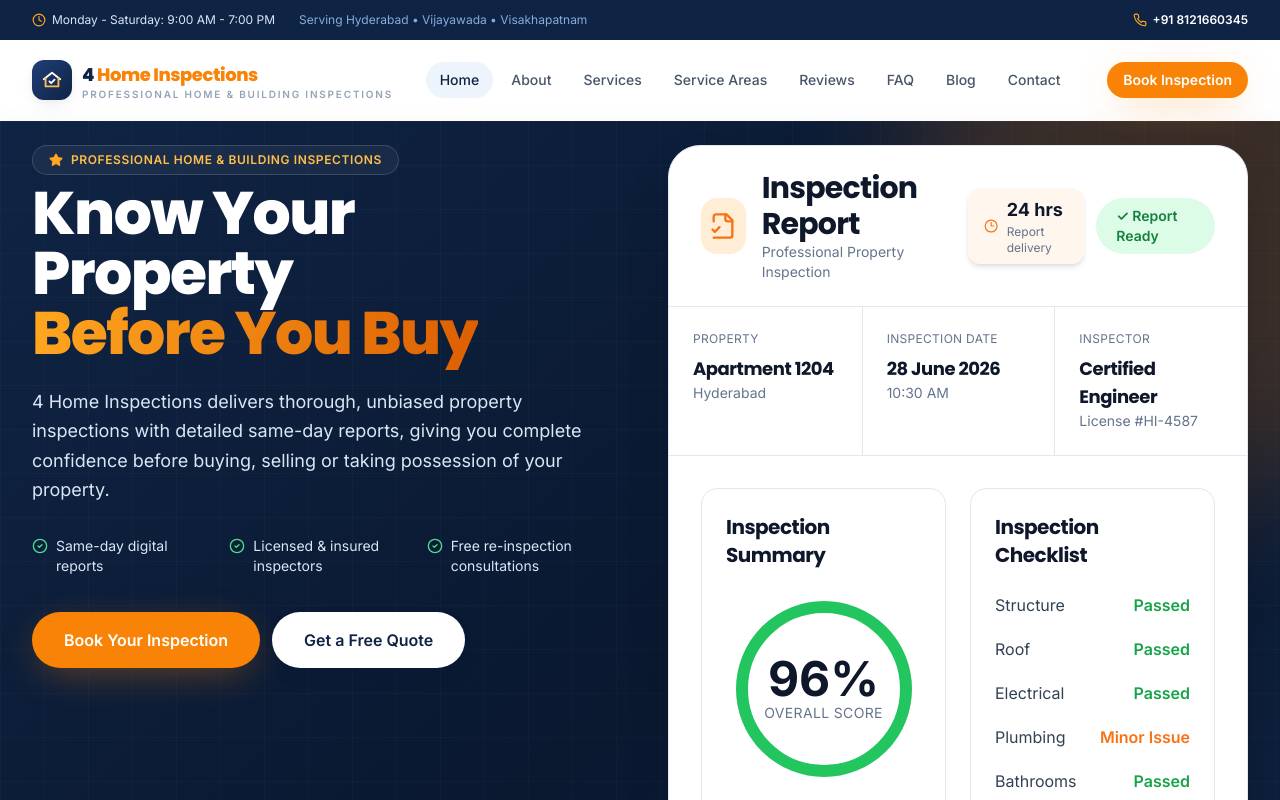
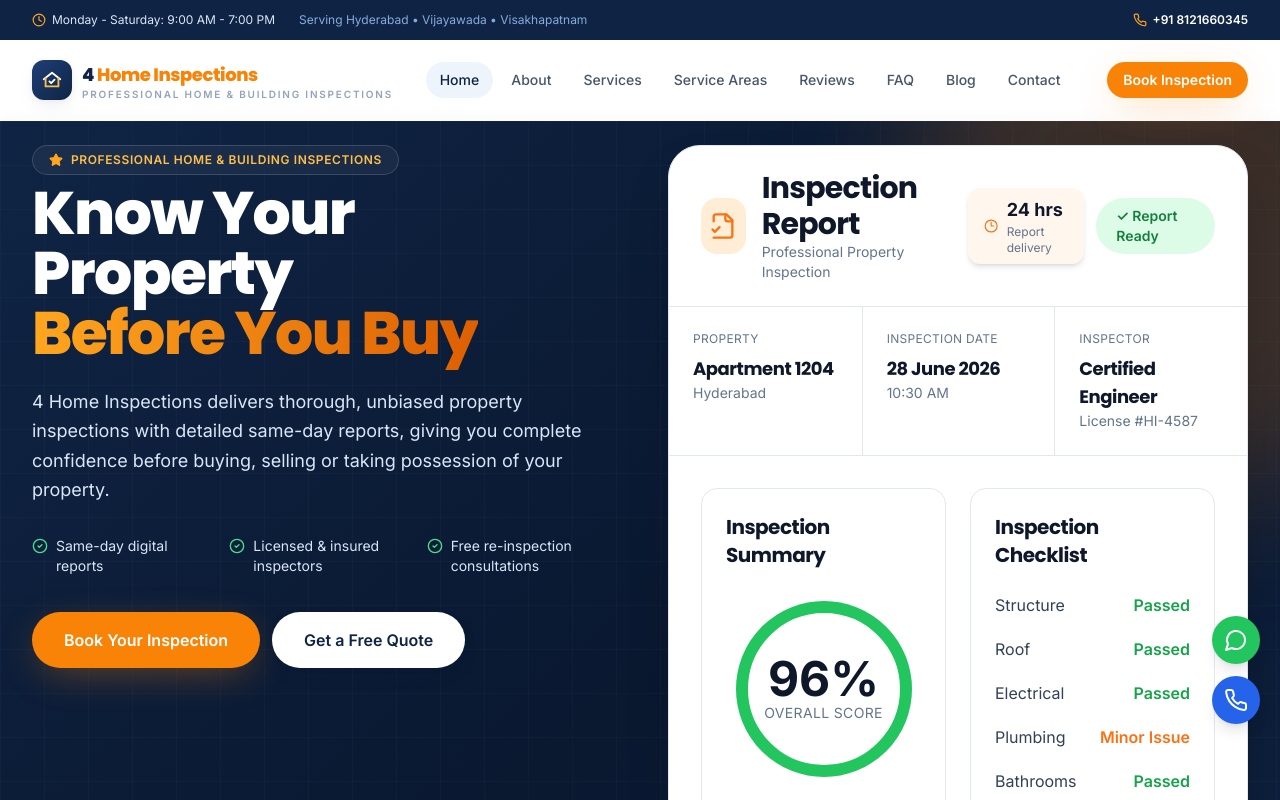
Before and after one commit to saichowdary96/4homeinspections, a Next.js app: page / in a window 1280 px wide. Shown: the top 800 px of the page. Built offline with nearby package versions, Linux system fonts and the light colour scheme.

Commit message:
Update FloatingCta.tsx

```diff
--- a/src/components/layout/FloatingCta.tsx
+++ b/src/components/layout/FloatingCta.tsx
@@ -2,7 +2,7 @@
 
 import { useEffect, useState } from "react";
 import Link from "next/link";
-import { CalendarCheck, ArrowUp } from "lucide-react";
+import { ArrowUp, Phone, MessageCircle } from "lucide-react";
 import { cn } from "@/lib/utils";
 
 /**
@@ -20,6 +20,28 @@ export function FloatingCta() {
 
 return (
   <div className="pointer-events-none fixed bottom-5 right-5 z-40 flex flex-col items-end gap-3">
+
+    {/* WhatsApp Button */}
+    <a
+      href="https://wa.me/918121660345?text=Hi%2C%20I'm%20interested%20in%20a%20Home%20Inspection."
+      target="_blank"
+      rel="noopener noreferrer"
+      aria-label="WhatsApp"
+      className="pointer-events-auto grid h-12 w-12 place-items-center rounded-full bg-green-500 text-white shadow-lg transition hover:scale-110 hover:bg-green-600"
+    >
+      <MessageCircle className="h-6 w-6" />
+    </a>
+
+    {/* Call Button */}
+    <a
+      href="tel:+918121660345"
+      aria-label="Call Now"
+      className="pointer-events-auto grid h-12 w-12 place-items-center rounded-full bg-blue-600 text-white shadow-lg transition hover:scale-110 hover:bg-blue-700"
+    >
+      <Phone className="h-6 w-6" />
+    </a>
+
+    {/* Back To Top */}
     <button
       type="button"
       onClick={() => window.scrollTo({ top: 0, behavior: "smooth" })}
@@ -32,13 +54,6 @@ export function FloatingCta() {
       <ArrowUp className="h-5 w-5" />
     </button>
 
-      <Link
-        href="/book"
-        className="pointer-events-auto inline-flex items-center gap-2 rounded-full bg-accent-500 px-5 py-3.5 text-sm font-semibold text-white shadow-glow transition hover:bg-accent-600 lg:hidden"
-      >
-        <CalendarCheck className="h-4 w-4" />
-        Book Now
-      </Link>
   </div>
 );
 }
```
Lines whose indentation alone changed are shown as unchanged.
